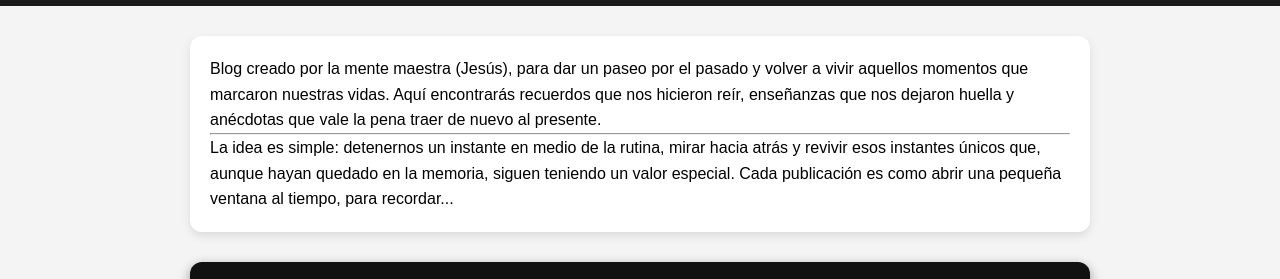
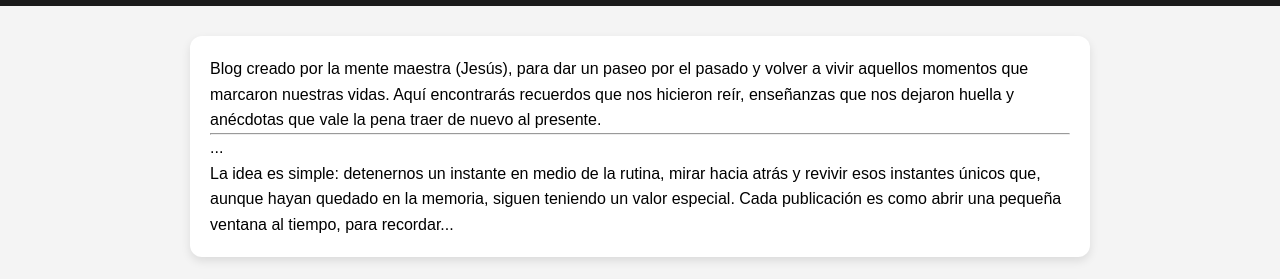
Before and after one commit to jesusortiiz4-cell/Paginaweb, a plain HTML site: page index.html in a window 1280 px wide. Shown: the part 85-364 px from the top of the page. Drawn offline with Linux system fonts and the light colour scheme.

Commit message:
Update index.html

```diff
--- a/index.html
+++ b/index.html
@@ -111,6 +111,9 @@
     Aquí encontrarás recuerdos que nos hicieron reír, enseñanzas que nos dejaron huella y anécdotas que vale la pena traer de nuevo al presente.
   </p>
   <hr>
+  <p>
+  ...
+  </p>
   <p>
     La idea es simple: detenernos un instante en medio de la rutina, mirar hacia atrás y revivir esos instantes únicos que, aunque hayan quedado en la memoria, siguen teniendo un valor especial.
     Cada publicación es como abrir una pequeña ventana al tiempo, para recordar...
```
